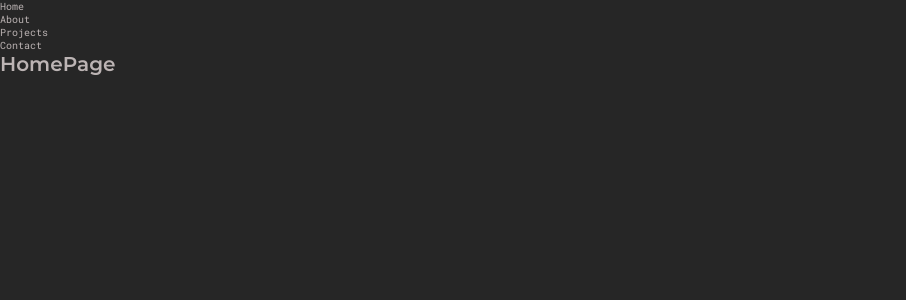
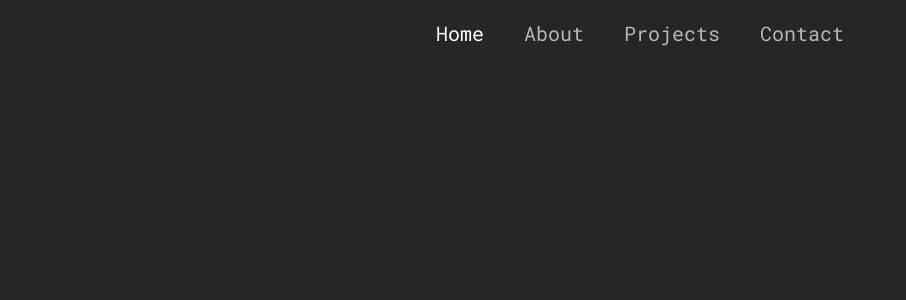
Before and after one commit to nerdyspook/nerdyspook-react-portfolio, a React (Create React App) app: page / in a window 1280 px wide. Shown: the top 300 px of the page, without its empty margins (0-906 px from the left). Built offline with nearby package versions, Linux system fonts and the light colour scheme.

Commit message:
styled components added

```diff
--- a/src/components/Navbar.jsx
+++ b/src/components/Navbar.jsx
@@ -1,12 +1,52 @@
 import React from 'react';
 import { NavLink } from 'react-router-dom';
+import styled from 'styled-components';
+
+const NavbarStyles = styled.div`
+  position: fixed;
+  z-index: 100;
+  top: 0;
+  left: 0;
+  width: 100%;
+  padding: 1rem;
+  background-color: var(--dark-bg);
+
+  ul {
+    max-width: 1200px;
+    margin: 0 auto;
+    width: 90%;
+    text-align: center;
+
+    li {
+      display: inline-block;
+      border-radius: 0.5rem;
+      transition: 0.3s ease background-color;
+      &:hover {
+        background-color: var(--deep-dark);
+      }
+    }
+    a {
+      display: inline-block;
+      font-family: 'RobotoMono Regular';
+      padding: 1rem 2rem;
+      font-size: 2rem;
+      color: var(--gray-1);
+      outline: none;
+    }
+    .active {
+      color: var(--white);
+    }
+  }
+`;
 
 export default function Navbar() {
   return (
-    <div>
+    <NavbarStyles>
       <ul>
         <li>
-          <NavLink to="/">Home</NavLink>
+          <NavLink exact to="/">
+            Home
+          </NavLink>
         </li>
         <li>
           <NavLink to="/about">About</NavLink>
@@ -18,6 +58,6 @@
           <NavLink to="/contact">Contact</NavLink>
         </li>
       </ul>
-    </div>
+    </NavbarStyles>
   );
 }
```
